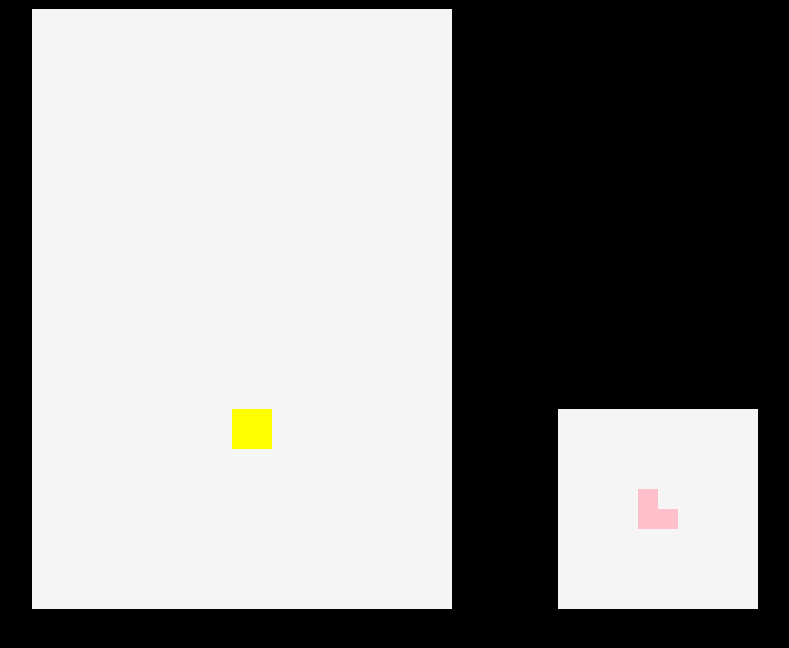
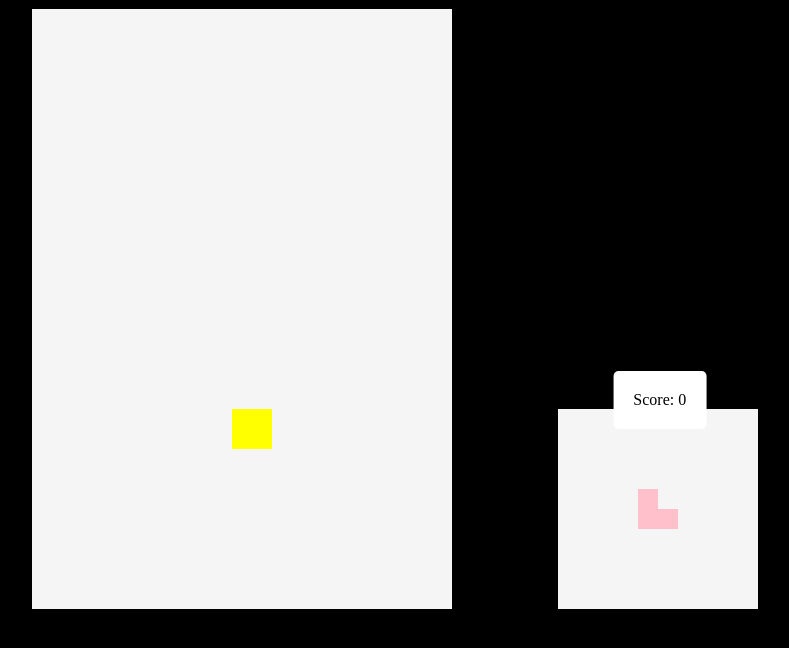
Before and after one commit to TOLOES/Tetris, a plain HTML site: page Index.html in a window 1280 px wide. Shown: the whole page, without its empty margins (377-1166 px from the left). Drawn offline with Linux system fonts and the light colour scheme.

Commit message:
Ajout du style pour la div du score

```diff
--- a/style.css
+++ b/style.css
@@ -34,3 +34,14 @@ body{
       border-radius: 5px;
       text-align: center;
     }
+
+    #score{
+      position: absolute;
+      top: 50%;
+      left: 81%;
+      transform: translate(-50%, -50%);
+      background-color: white;
+      padding: 20px;
+      border-radius: 5px;
+      text-align: center;
+    }
```
